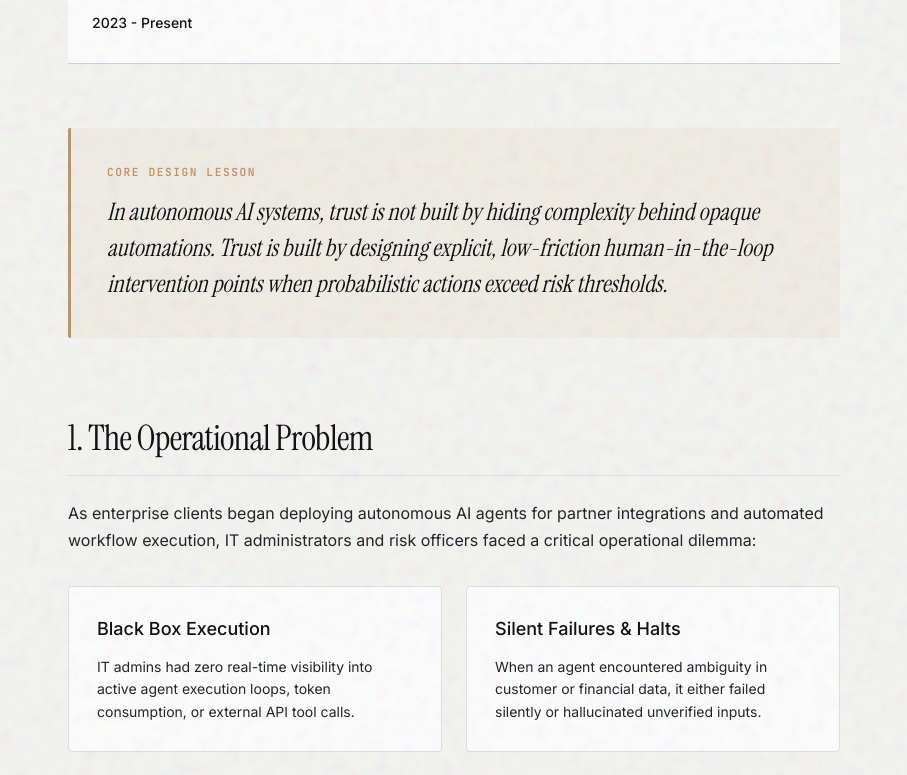
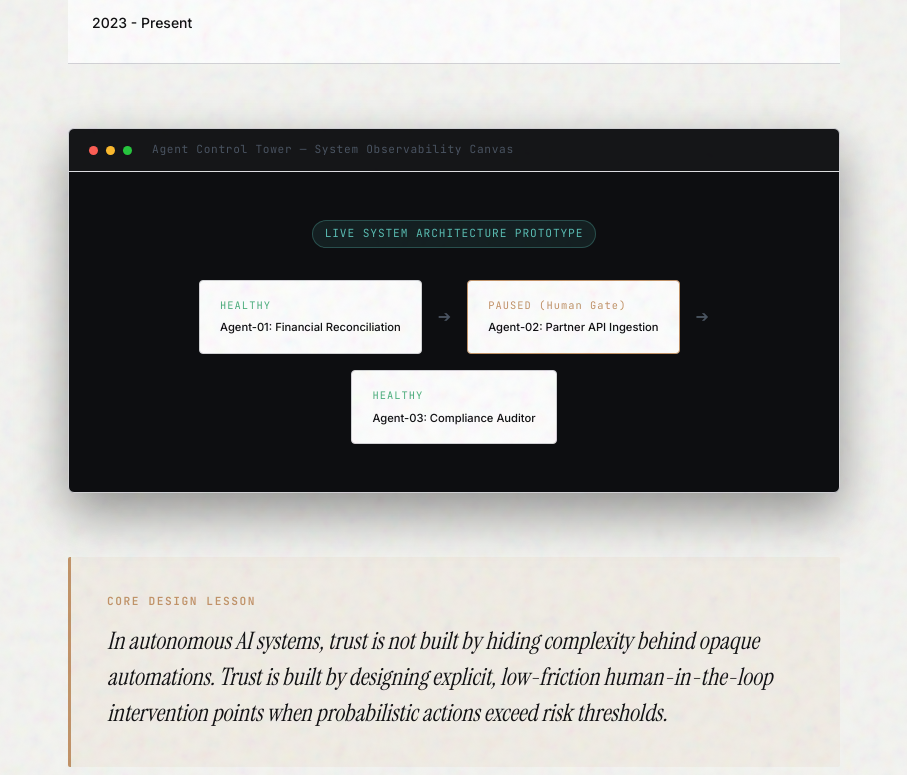
Before and after one commit to asidhiqe/asidhiqe.github.io, a Next.js app: page /work/agent-oversight in a window 1280 px wide. Shown: the part 686-1461 px from the top of the page, without its empty margins (186-1093 px from the left). Built offline with nearby package versions, Linux system fonts and the light colour scheme.

Commit message:
style(case-study): add hero visual showcase canvas, system wireframe, and section numbers

```diff
--- a/app/globals.css
+++ b/app/globals.css
@@ -2356,6 +2356,103 @@ html.light .experience-summary-card {
   color: var(--text-primary);
 }
 
+/* ── CASE STUDY HERO CANVAS ──────────────────────────────── */
+.case-study-hero-canvas {
+  background: #0d0e11;
+  border: 1px solid var(--line-mid);
+  border-radius: 6px;
+  overflow: hidden;
+  margin-bottom: 4rem;
+  box-shadow: 0 20px 50px rgba(0, 0, 0, 0.4);
+}
+
+.canvas-header-bar {
+  display: flex;
+  align-items: center;
+  gap: 0.5rem;
+  padding: 0.75rem 1.25rem;
+  background: rgba(255, 255, 255, 0.03);
+  border-bottom: 1px solid var(--line);
+}
+
+.canvas-dot {
+  width: 9px;
+  height: 9px;
+  border-radius: 50%;
+}
+.canvas-dot.red { background: #ff5f56; }
+.canvas-dot.yellow { background: #ffbd2e; }
+.canvas-dot.green { background: #27c93f; }
+
+.canvas-title {
+  font-family: var(--font-mono), monospace;
+  font-size: var(--text-xs);
+  color: var(--text-tertiary);
+  margin-left: 0.75rem;
+  letter-spacing: 0.06em;
+}
+
+.canvas-preview-content {
+  padding: 3rem 2rem;
+  display: flex;
+  flex-direction: column;
+  align-items: center;
+  gap: 2rem;
+}
+
+.preview-badge {
+  font-family: var(--font-mono), monospace;
+  font-size: var(--text-xs);
+  color: var(--accent-teal);
+  background: rgba(91, 191, 181, 0.1);
+  border: 1px solid rgba(91, 191, 181, 0.3);
+  padding: 0.25rem 0.75rem;
+  border-radius: 999px;
+  letter-spacing: 0.08em;
+  text-transform: uppercase;
+}
+
+.preview-diagram-wire {
+  display: flex;
+  align-items: center;
+  gap: 1rem;
+  flex-wrap: wrap;
+  justify-content: center;
+}
+
+.wire-node {
+  padding: 1rem 1.25rem;
+  background: var(--bg-elevated);
+  border: 1px solid var(--line-mid);
+  border-radius: 4px;
+  display: flex;
+  flex-direction: column;
+  gap: 0.35rem;
+}
+
+.wire-node.warning {
+  border-color: var(--accent-warm);
+}
+
+.wire-status {
+  font-family: var(--font-mono), monospace;
+  font-size: 0.65rem;
+  letter-spacing: 0.1em;
+}
+.wire-status.healthy { color: var(--accent-green); }
+.wire-status.action { color: var(--accent-warm); }
+
+.wire-name {
+  font-size: var(--text-xs);
+  color: var(--text-primary);
+  font-weight: 500;
+}
+
+.wire-arrow {
+  font-family: var(--font-mono), monospace;
+  color: var(--text-tertiary);
+}
+
 .experience-accordion-inner {
   padding: 0 var(--space-sm) var(--space-lg);
 }
--- a/app/work/[slug]/page.tsx
+++ b/app/work/[slug]/page.tsx
@@ -46,6 +46,35 @@ export default async function CaseStudyPage({ params }: PageProps) {
                 <span className="case-study-meta-val">2023 - Present</span>
               </div>
             </div>
+
+            {/* Hero Visual Showcase Canvas */}
+            <div className="case-study-hero-canvas">
+              <div className="canvas-header-bar">
+                <span className="canvas-dot red" />
+                <span className="canvas-dot yellow" />
+                <span className="canvas-dot green" />
+                <span className="canvas-title">Agent Control Tower — System Observability Canvas</span>
+              </div>
+              <div className="canvas-preview-content">
+                <div className="preview-badge">Live System Architecture Prototype</div>
+                <div className="preview-diagram-wire">
+                  <div className="wire-node active">
+                    <span className="wire-status healthy">HEALTHY</span>
+                    <span className="wire-name">Agent-01: Financial Reconciliation</span>
+                  </div>
+                  <div className="wire-arrow">➔</div>
+                  <div className="wire-node warning">
+                    <span className="wire-status action">PAUSED (Human Gate)</span>
+                    <span className="wire-name">Agent-02: Partner API Ingestion</span>
+                  </div>
+                  <div className="wire-arrow">➔</div>
+                  <div className="wire-node">
+                    <span className="wire-status healthy">HEALTHY</span>
+                    <span className="wire-name">Agent-03: Compliance Auditor</span>
+                  </div>
+                </div>
+              </div>
+            </div>
           </header>
 
           {/* Key Design Lesson Banner */}
@@ -56,9 +85,9 @@ export default async function CaseStudyPage({ params }: PageProps) {
             </p>
           </section>
 
-          {/* 1. Problem */}
+          {/* 01. Problem */}
           <section className="case-study-section">
-            <h2 className="case-study-h2">1. The Operational Problem</h2>
+            <h2 className="case-study-h2">01. The Operational Problem</h2>
             <p className="case-study-p">
               As enterprise clients began deploying autonomous AI agents for partner integrations and automated workflow execution, IT administrators and risk officers faced a critical operational dilemma:
             </p>
@@ -79,9 +108,9 @@ export default async function CaseStudyPage({ params }: PageProps) {
             </div>
           </section>
 
-          {/* 2. User Archetypes / Personas */}
+          {/* 02. User Archetypes / Personas */}
           <section className="case-study-section">
-            <h2 className="case-study-h2">2. Operational User Archetypes</h2>
+            <h2 className="case-study-h2">02. Operational User Archetypes</h2>
             <div className="case-study-persona-grid">
               <div className="case-study-persona-card">
                 <span className="persona-role">Archetype A</span>
@@ -105,9 +134,9 @@ export default async function CaseStudyPage({ params }: PageProps) {
             </div>
           </section>
 
-          {/* 3. System IA & Workflow Architecture */}
+          {/* 03. System IA & Workflow Architecture */}
           <section className="case-study-section">
-            <h2 className="case-study-h2">3. Information Architecture & Workflow</h2>
+            <h2 className="case-study-h2">03. Information Architecture & Workflow</h2>
             <p className="case-study-p">
               We consolidated fragmented monitoring views into a structured 3-tier hierarchy designed for real-time operational response:
             </p>
@@ -122,9 +151,9 @@ export default async function CaseStudyPage({ params }: PageProps) {
             </div>
           </section>
 
-          {/* 4. Principal Design Decisions & Trade-off Matrix */}
+          {/* 04. Principal Design Decisions & Trade-off Matrix */}
           <section className="case-study-section">
-            <h2 className="case-study-h2">4. Principal Design Decisions & Trade-Offs</h2>
+            <h2 className="case-study-h2">04. Principal Design Decisions & Trade-Offs</h2>
 
             <div className="case-study-matrix-card">
               <span className="matrix-decision-title">Decision 1: High-Density Health Grid vs. Minimalist Cards</span>
@@ -143,9 +172,9 @@ export default async function CaseStudyPage({ params }: PageProps) {
             </div>
           </section>
 
-          {/* 5. Verified Impact & Reflection */}
+          {/* 05. Verified Impact & Reflection */}
           <section className="case-study-section">
-            <h2 className="case-study-h2">5. Verified Adoption & Reflection</h2>
+            <h2 className="case-study-h2">05. Verified Adoption & Reflection</h2>
             <div className="case-study-impact-box">
               <h3>Real-World Outcome</h3>
               <p>
```
